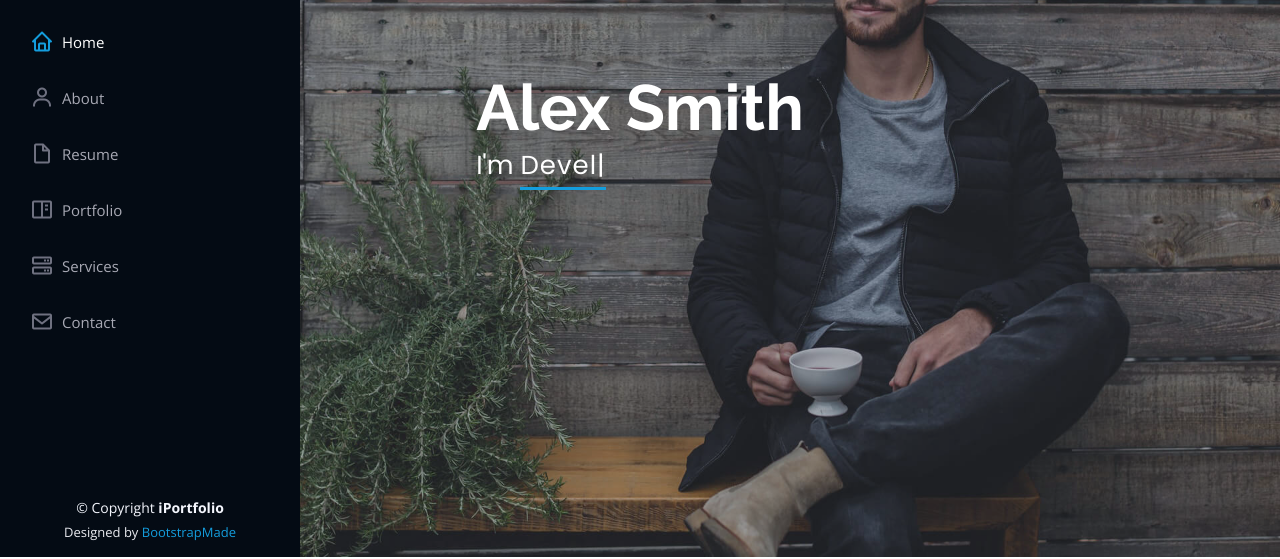
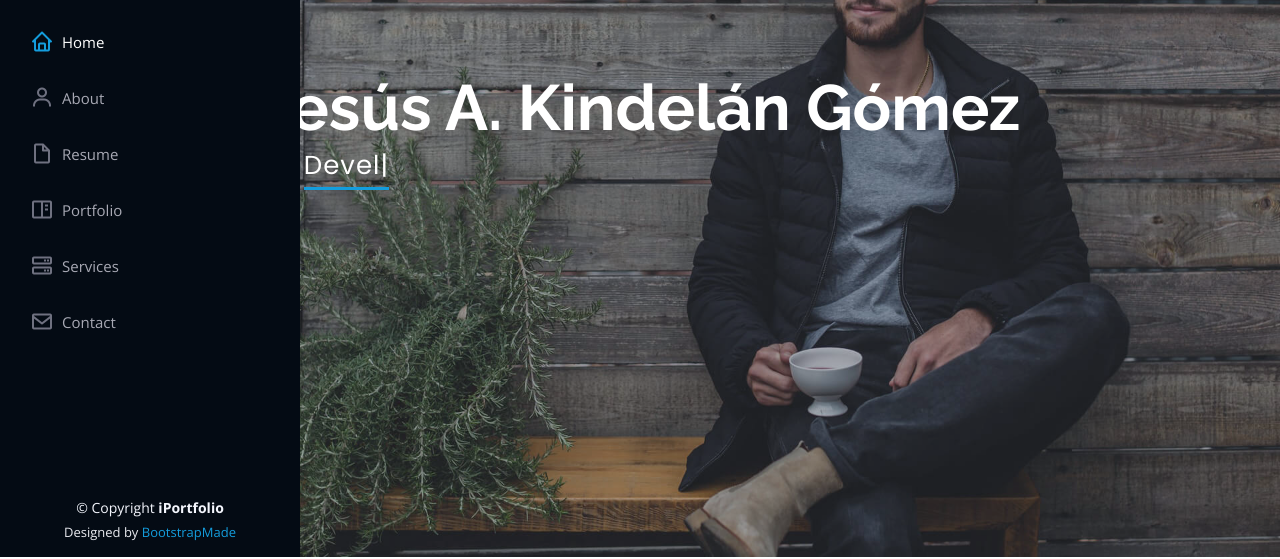
Before and after one commit to jakindelan95/Portafolio, a plain HTML site: page index.html in a window 1280 px wide. Shown: the part 243-802 px from the top of the page. Drawn offline with nearby package versions, Linux system fonts and the light colour scheme.

Commit message:
Add pics and data chages
Add pictures and personal information.

```diff
--- a/index.html
+++ b/index.html
@@ -72,7 +72,7 @@
   <!-- ======= Hero Section ======= -->
   <section id="hero" class="d-flex flex-column justify-content-center align-items-center">
     <div class="hero-container" data-aos="fade-in">
-      <h1>Alex Smith</h1>
+      <h1>Jesús A. Kindelán Gómez</h1>
       <p>I'm <span class="typed" data-typed-items="Designer, Developer, Freelancer, Photographer"></span></p>
     </div>
   </section><!-- End Hero -->
```
Also changed, not shown: assets/img/450_1000.jpg (added), assets/img/LackLogo.jpg (added), assets/img/foto_traje.JPG (added), assets/img/foto_work.JPG (added).
